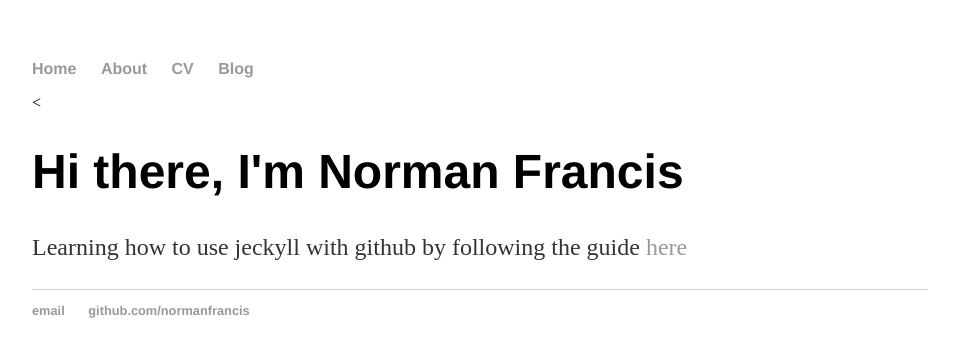
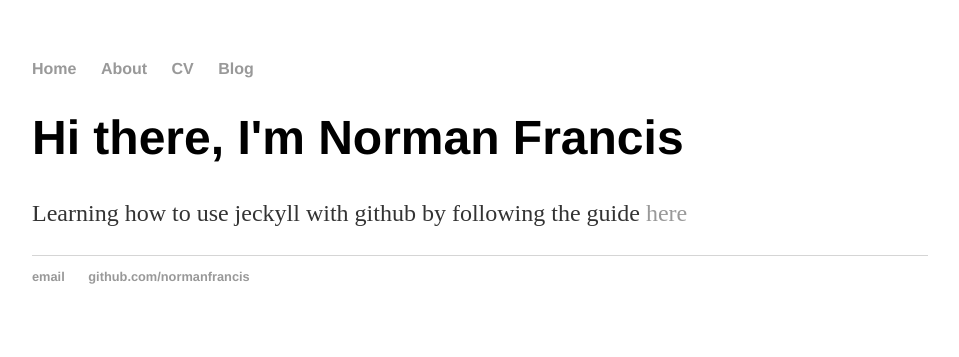
Before and after one commit to normanfrancis/normanfrancis.github.io, a Jekyll site: the page built from index.html, in a window 1280 px wide. Shown: the top 357 px of the page, without its empty margins (160-1119 px from the left). Built offline with Jekyll 4.4.1, drawn with Linux system fonts in a browser that asks for light colours.

Commit message:
Update default.html
Remove stray lt

```diff
--- a/_layouts/default.html
+++ b/_layouts/default.html
@@ -15,7 +15,7 @@
     		</ul>
 		</nav>
 		<div class="container">
-    		<{{ content }}
+    		{{ content }}
 		</div><!-- /.container -->
 		<footer>
     		<ul>
```
